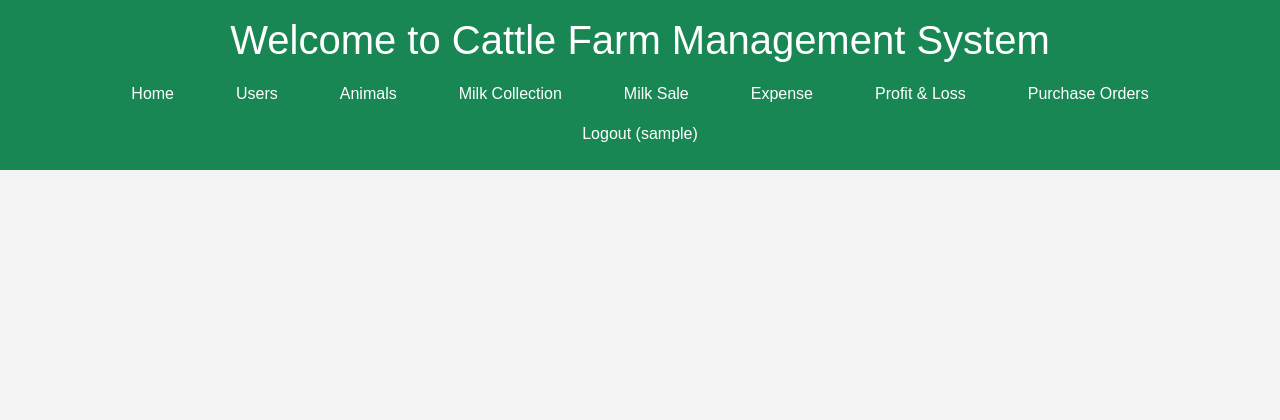
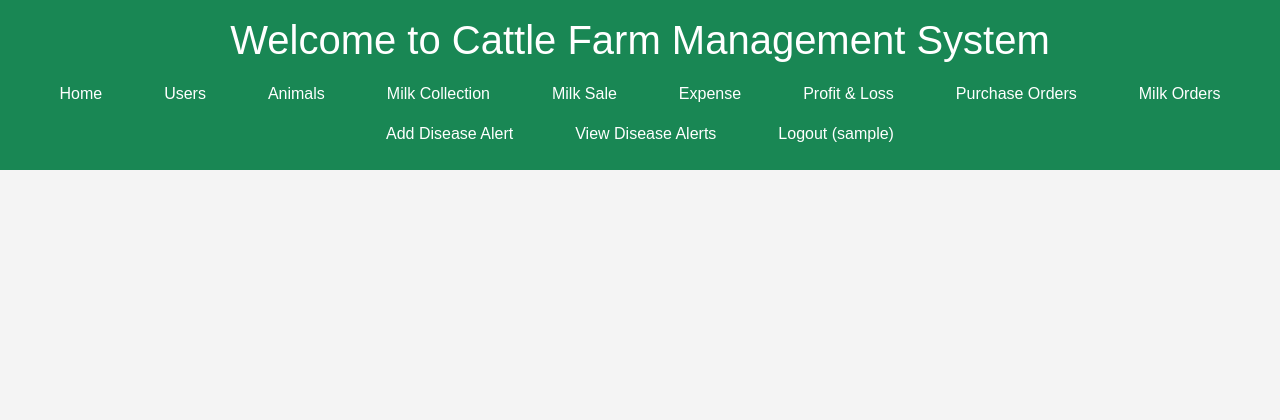
Before and after one commit to sanaamanat/Cattle_Farm_Management-_System-, a Flask app: page / in a window 1280 px wide. Shown: the top 420 px of the page. Run offline with Flask 3, Linux system fonts and the light colour scheme; the visitor is signed in with stand-in values (Sample User, id 1).

Commit message:
final updated

```diff
--- a/app.py
+++ b/app.py
@@ -759,6 +759,55 @@ def update_milk_order(order_id, new_status):
     conn.close()
     return redirect(url_for('milk_orders'))
 
+# Add Route to Add Disease Alert
+
+
+@app.route('/add_disease_alert', methods=['GET', 'POST'])
+def add_disease_alert():
+    if 'username' not in session or session.get('role') != 'Admin':
+        return "Access denied."
+
+    conn = get_db_connection()
+    cursor = conn.cursor()
+    cursor.execute("SELECT AnimalID, AnimalName FROM Animals")
+    animals = cursor.fetchall()
+
+    if request.method == 'POST':
+        animal_id = request.form['animal_id']
+        disease_name = request.form['disease_name']
+        severity = request.form['severity']
+        action = request.form['recommended_action']
+
+        cursor.execute("""
+            INSERT INTO DiseasesAlert (AnimalID, DiseaseName, Severity, RecommendedAction)
+            VALUES (?, ?, ?, ?)
+        """, (animal_id, disease_name, severity, action))
+        conn.commit()
+        conn.close()
+        return "Disease alert added successfully."
+
+    conn.close()
+    return render_template('add_disease_alert.html', animals=animals)
+# View Disease Alerts
+
+
+@app.route('/disease_alerts')
+def disease_alerts():
+    if 'username' not in session:
+        return redirect(url_for('login'))
+
+    conn = get_db_connection()
+    cursor = conn.cursor()
+    cursor.execute("""
+        SELECT da.AlertID, a.AnimalName, da.AlertDate, da.DiseaseName, da.Severity, da.RecommendedAction
+        FROM DiseasesAlert da
+        JOIN Animals a ON da.AnimalID = a.AnimalID
+        ORDER BY da.AlertDate DESC
+    """)
+    alerts = cursor.fetchall()
+    conn.close()
+    return render_template('disease_alerts.html', alerts=alerts)
+
 
 if __name__ == '__main__':
     app.run(debug=True)
--- a/static/css/style.css
+++ b/static/css/style.css
@@ -1,3 +1,4 @@
+/* CSS for the simple web page */
 body {
     font-family: Arial, sans-serif;
     margin: 0;
--- a/templates/base.html
+++ b/templates/base.html
@@ -9,31 +9,32 @@
 <body>
     <header class="bg-success text-white text-center p-3">
         <h1>Welcome to Cattle Farm Management System</h1>
+        <nav class="nav justify-content-center">
+            <a class="nav-link text-white" href="{{ url_for('home') }}">Home</a>
 
-        <nav class="nav justify-content-center">
-            <a class="nav-link text-white" href="/">Home</a>
+            {% if session.get('role') == 'Admin' %}
+                <a class="nav-link text-white" href="{{ url_for('users') }}">Users</a>
+                <a class="nav-link text-white" href="{{ url_for('animals') }}">Animals</a>
+                <a class="nav-link text-white" href="{{ url_for('milk_collection') }}">Milk Collection</a>
+                <a class="nav-link text-white" href="{{ url_for('milk_sale') }}">Milk Sale</a>
+                <a class="nav-link text-white" href="{{ url_for('expenses') }}">Expense</a>
+                <a class="nav-link text-white" href="{{ url_for('profit_loss') }}">Profit & Loss</a>
+                <a class="nav-link text-white" href="{{ url_for('animal_orders') }}">Purchase Orders</a>
+                <a class="nav-link text-white" href="{{ url_for('milk_orders') }}">Milk Orders</a>
+                <a class="nav-link text-white" href="{{ url_for('add_disease_alert') }}">Add Disease Alert</a>
+                <a class="nav-link text-white" href="{{ url_for('disease_alerts') }}">View Disease Alerts</a>
 
-            <!-- Admin Links -->
-            {% if session.get('role') == 'Admin' %}
-                <a class="nav-link text-white" href="/users">Users</a>
-                <a class="nav-link text-white" href="/animals">Animals</a>
-                <a class="nav-link text-white" href="/milk_collection">Milk Collection</a>
-                <a class="nav-link text-white" href="/milk_sale">Milk Sale</a>
-                <a class="nav-link text-white" href="/expenses">Expense</a>
-                <a class="nav-link text-white" href="/profit_loss">Profit & Loss</a>
-                <a class="nav-link text-white" href="/animal_orders">Purchase Orders</a>
 
-            <!-- User Links -->
             {% elif session.get('role') == 'User' %}
-                <a class="nav-link text-white" href="/animals">Animals</a>
+                <a class="nav-link text-white" href="{{ url_for('animals') }}">Order Animal</a>
+                <a class="nav-link text-white" href="{{ url_for('milk_order') }}">Order Milk</a>
             {% endif %}
 
-            <!-- Login / Logout -->
             {% if session.get('username') %}
-                <a class="nav-link text-white" href="/logout">Logout ({{ session.get('username') }})</a>
+                <a class="nav-link text-white" href="{{ url_for('logout') }}">Logout ({{ session.get('username') }})</a>
             {% else %}
-                <a class="nav-link text-white" href="/login">Login</a>
-                <a class="nav-link text-white" href="/register">Register</a>
+                <a class="nav-link text-white" href="{{ url_for('login') }}">Login</a>
+                <a class="nav-link text-white" href="{{ url_for('register') }}">Register</a>
             {% endif %}
         </nav>
     </header>
@@ -45,7 +46,7 @@
     <footer class="text-center p-3 bg-dark text-white mt-5">
         © 2025 Cattle Farm Management System
     </footer>
+
     <script src="https://cdn.jsdelivr.net/npm/bootstrap@5.3.0/dist/js/bootstrap.bundle.min.js"></script>
-
 </body>
 </html>
--- a/templates/milk_order.html
+++ b/templates/milk_order.html
@@ -1,13 +1,9 @@
 
 <!--Users can place milk orders -->
-{% load static %}
-{% load bootstrap5 %}
-{% load crispy_forms_tags %}
-
-{% block title %}Milk Order Form{% endblock %}
 {% extends "base.html" %}
 {% block content %}
 <h2 class="text-center">Milk Order Form</h2>
+
 <form method="POST" class="w-50 mx-auto">
   <input type="text" name="name" class="form-control mb-2" placeholder="Full Name" required>
   <input type="email" name="email" class="form-control mb-2" placeholder="Email" required>
```
Also changed, not shown: templates/add_disease_alert.html (added, +28 -0 lines), templates/disease_alerts.html (added, +27 -0 lines).
